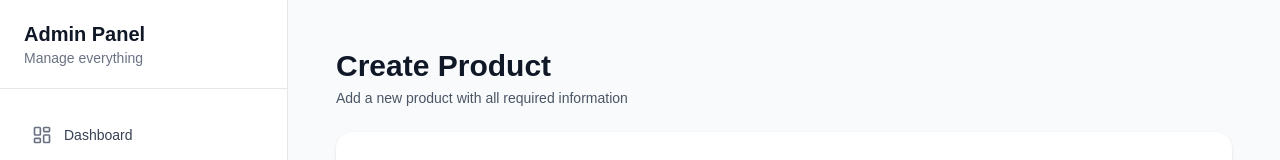
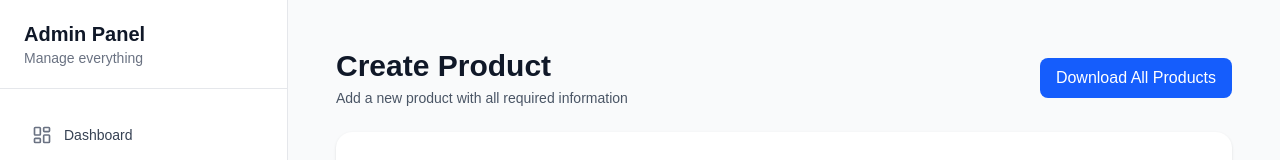
Before and after one commit to kulbirdhiman/car_audio_nextjs, a Next.js app: page /admin/products/create in a window 1280 px wide. Shown: the top 160 px of the page. Built offline with nearby package versions, Linux system fonts and the light colour scheme; no server answers.

Commit message:
add exel file

```diff
--- a/components/admin/products/ProductPageHeader.tsx
+++ b/components/admin/products/ProductPageHeader.tsx
@@ -1,3 +1,5 @@
+import DownloadProductsButton from "@/components/products/DownloadProductsButton";
+
 type Props = {
   title?: string;
   description?: string;
@@ -20,7 +22,8 @@ const ProductPageHeader = ({
         </p>
       </div>
 
-      {actionLabel && onAction && (
+      <div className="flex gap-2" >
+        {actionLabel && onAction && (
         <button
           onClick={onAction}
           className="inline-flex items-center justify-center rounded-xl bg-black px-5 py-3 text-sm font-semibold text-white shadow-md transition hover:opacity-90 dark:bg-white dark:text-black"
@@ -28,6 +31,8 @@ const ProductPageHeader = ({
           {actionLabel}
         </button>
       )}
+      <DownloadProductsButton />
+      </div>
     </div>
   );
 };
--- /dev/null
+++ b/components/products/DownloadProductsButton.tsx
@@ -0,0 +1,86 @@
+"use client";
+
+import { useEffect, useState } from "react";
+import { useGetProductsQuery } from "@/store/api/productsApi";
+
+const DownloadProductsButton = () => {
+  const [trigger, setTrigger] = useState(false);
+
+  const { data, isFetching, isSuccess } = useGetProductsQuery(
+    {
+      page: 1,
+      limit: 100000,
+      search: "",
+    },
+    {
+      skip: !trigger,
+    }
+  );
+
+  const handleDownload = () => {
+    setTrigger(true);
+  };
+
+  useEffect(() => {
+    if (!isSuccess || !data) return;
+
+    const products = data?.data?.result || [];
+
+    if (!products.length) {
+      alert("No products found");
+      setTrigger(false);
+      return;
+    }
+
+    // ✅ Only required fields
+    const headers = ["name", "sku", "price", "link"];
+
+    const csvRows = [
+      headers.join(","),
+
+      ...products.map((product: any) => {
+        const row = [
+          product.name || "",
+          product.sku || "",
+          product.price || "",
+          `https://car-audio-nextjs.vercel.app/product/${product.slug || ""}`, // ✅ create link
+        ];
+
+        return row
+          .map((field) =>
+            `"${String(field).replace(/"/g, '""')}"`
+          )
+          .join(",");
+      }),
+    ];
+
+    const csvString = csvRows.join("\n");
+
+    const blob = new Blob([csvString], {
+      type: "text/csv;charset=utf-8;",
+    });
+
+    const url = URL.createObjectURL(blob);
+
+    const link = document.createElement("a");
+    link.href = url;
+    link.download = "products.csv";
+    link.click();
+
+    URL.revokeObjectURL(url);
+
+    setTrigger(false);
+  }, [isSuccess, data]);
+
+  return (
+    <button
+      onClick={handleDownload}
+      disabled={isFetching}
+      className="rounded-lg bg-blue-600 px-4 py-2 text-white hover:bg-blue-700 disabled:opacity-50"
+    >
+      {isFetching ? "Downloading..." : "Download All Products"}
+    </button>
+  );
+};
+
+export default DownloadProductsButton;
```
